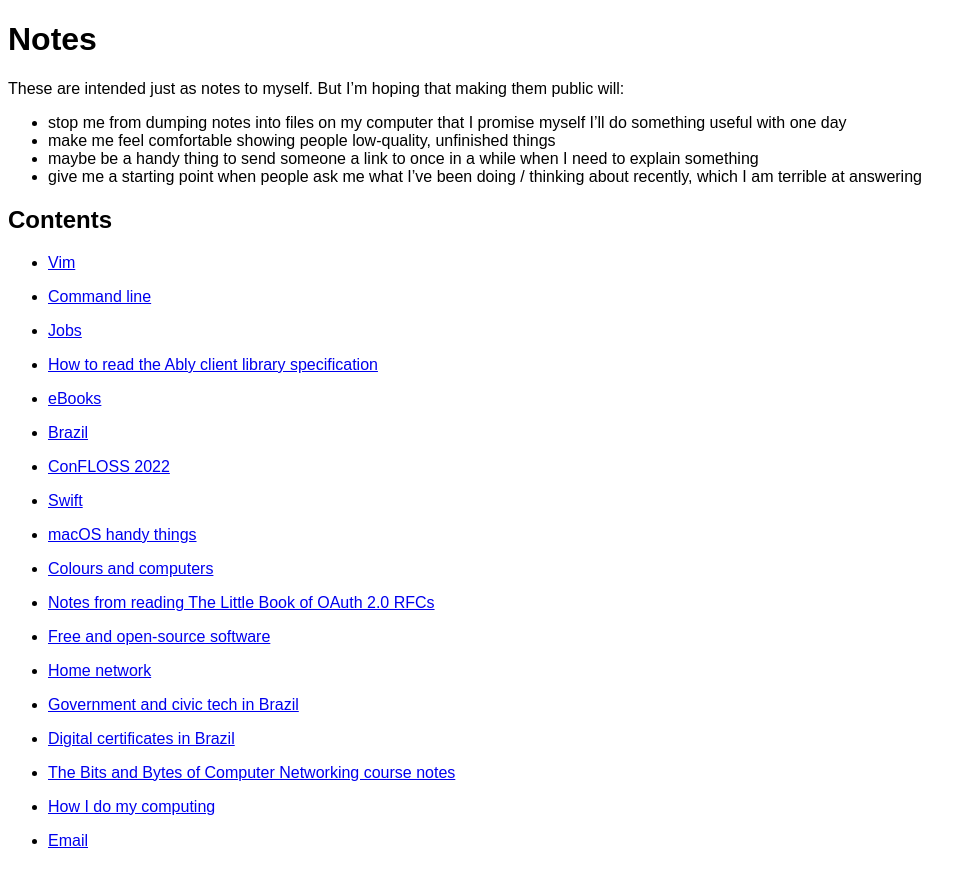
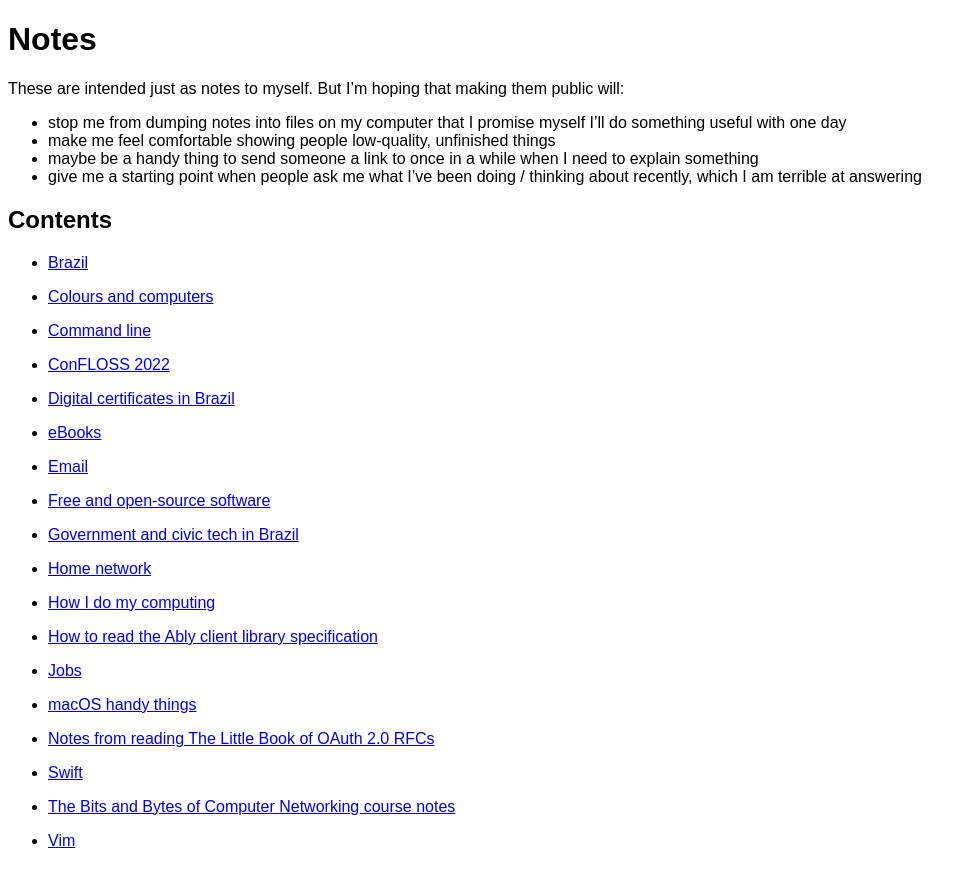
Before and after one commit to lawrence-forooghian/website, a Jekyll site: the page built from site/notes/index.md, in a window 1280 px wide. Shown: the top 887 px of the page, without its empty margins (0-975 px from the left). Built offline with Jekyll 4.4.1, drawn with Linux system fonts in a browser that asks for light colours.

Commit message:
Sort notes by title

```diff
--- a/site/notes/index.md
+++ b/site/notes/index.md
@@ -15,7 +15,8 @@
 ## Contents
 
 {% assign has_posts = false %}
-{% for post in site.posts %}
+{% assign sorted_posts = site.posts | sort_natural: "title" %}
+{% for post in sorted_posts %}
 {% if post.categories contains 'notes' %}
 {% assign has_posts = true %}
 
```
